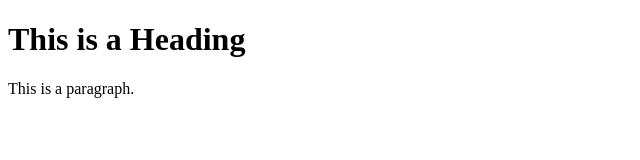
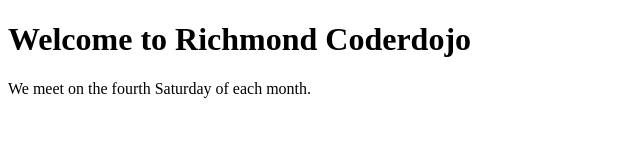
Before and after one commit to Richmond-CoderDojo/richmond-coderdojo.github.io, a plain HTML site: page web/index.html in a window 1280 px wide. Shown: the whole page, without its empty margins (0-640 px from the left). Drawn offline with Linux system fonts and the light colour scheme.

Commit message:
Update index.html

```diff
--- a/web/index.html
+++ b/web/index.html
@@ -1,10 +1,10 @@
 <!DOCTYPE html>
 <html>
   <head>
-    <title>Page Title</title>
+    <title>Richmond Coderdojo</title>
   </head>
   <body>
-    <h1>This is a Heading</h1>
-    <p>This is a paragraph.</p>
+    <h1>Welcome to Richmond Coderdojo</h1>
+    <p>We meet on the fourth Saturday of each month.</p>
   </body>
 </html>
```
